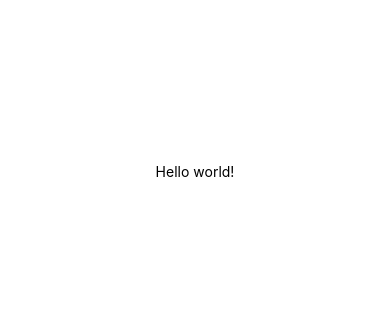
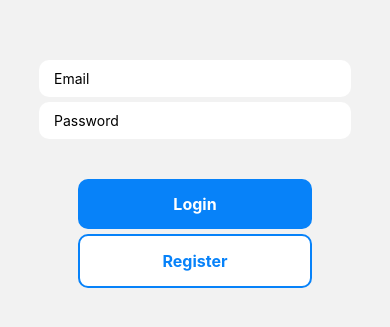
Before and after one commit to goblinbrooke/Paw-Planner, a React Native app: screen /Login in a window 390 px wide. Shown: the part 251-578 px from the top of the page. Built offline with nearby package versions, Linux system fonts and the light colour scheme.

Commit message:
adds firebase authorization

```diff
--- a/App.js
+++ b/App.js
@@ -1,20 +1,30 @@
-import { StatusBar } from 'expo-status-bar';
-import { StyleSheet, Text, View } from 'react-native';
+import { StatusBar } from "expo-status-bar";
+import { StyleSheet, Text, View } from "react-native";
+import { NavigationContainer } from '@react-navigation/native';
+import { createNativeStackNavigator } from '@react-navigation/native-stack';
+import LoginScreen from './screens/LoginScreen';
+import HomeScreen from './screens/HomeScreen';
+
+
+const Stack = createNativeStackNavigator();
+
 
 export default function App() {
   return (
-    <View style={styles.container}>
-      <Text>Hello world!</Text>
-      <StatusBar style="auto" />
-    </View>
+    <NavigationContainer>
+      <Stack.Navigator>
+        <Stack.Screen options={{headerShown: false}} name="Login" component={LoginScreen} />
+        <Stack.Screen name="Home" component={HomeScreen} />
+      </Stack.Navigator>
+    </NavigationContainer>
   );
 }
 
 const styles = StyleSheet.create({
   container: {
     flex: 1,
-    backgroundColor: '#fff',
-    alignItems: 'center',
-    justifyContent: 'center',
+    backgroundColor: "#fff",
+    alignItems: "center",
+    justifyContent: "center",
   },
 });
--- /dev/null
+++ b/firebase.js
@@ -0,0 +1,44 @@
+// Import the functions you need from the SDKs you need
+import { initializeApp } from "firebase/app";
+// TODO: Add SDKs for Firebase products that you want to use
+// https://firebase.google.com/docs/web/setup#available-libraries
+
+// Your web app's Firebase configuration
+const firebaseConfig = {
+  apiKey: "AIzaSyD_Ql73uYw8qna-w4hiiNHSlGHsw4QwRzg",
+  authDomain: "paw-planner.firebaseapp.com",
+  projectId: "paw-planner",
+  storageBucket: "paw-planner.appspot.com",
+  messagingSenderId: "187624919709",
+  appId: "1:187624919709:web:49b3de8e6b02bf0ac0ba74"
+};
+
+// Initialize Firebase
+const app = initializeApp(firebaseConfig);
+
+// // Import the functions you need from the SDKs you need
+// import * as firebase from "firebase";
+// // TODO: Add SDKs for Firebase products that you want to use
+// // https://firebase.google.com/docs/web/setup#available-libraries
+
+// // Your web app's Firebase configuration
+// const firebaseConfig = {
+//   apiKey: "AIzaSyD_Ql73uYw8qna-w4hiiNHSlGHsw4QwRzg",
+//   authDomain: "paw-planner.firebaseapp.com",
+//   projectId: "paw-planner",
+//   storageBucket: "paw-planner.appspot.com",
+//   messagingSenderId: "187624919709",
+//   appId: "1:187624919709:web:49b3de8e6b02bf0ac0ba74",
+// };
+
+// // Initialize Firebase
+// let app;
+// if (firebase.apps.length === 0) {
+//   app = firebase.initializeApp(firebaseConfig);
+// } else {
+//     app = firebase.app()
+// }
+
+// const auth = firebase.auth()
+
+// export { auth };
--- /dev/null
+++ b/screens/HomeScreen.js
@@ -0,0 +1,18 @@
+import React from 'react';
+import { StyleSheet, Text, View } from 'react-native'
+
+const HomeScreen = () => {
+  return (
+    <View>
+      <Text>
+
+      </Text>
+    </View>
+  );
+}
+
+const styles = StyleSheet.create({
+
+})
+
+export default HomeScreen;
--- /dev/null
+++ b/screens/LoginScreen.js
@@ -0,0 +1,105 @@
+import React, { useState } from 'react'
+import { KeyboardAvoidingView, StyleSheet, Text, TextInput, TouchableOpacity, View } from 'react-native'
+import { auth } from '../firebase'
+
+const LoginScreen = () => {
+  const [email, setEmail] = useState('')
+  const [password, setPassword] = useState('')
+
+  const handleSignup = () => {
+    auth
+        .createUserWithEmailAndPassword(email, password)
+        .then(userCredentials => {
+            const user = userCredentials.user;
+            console.log(user.email);
+        })
+        .cath(error => alert(error.message))
+  }
+
+  return (
+    <KeyboardAvoidingView
+    style={styles.container}
+    behavior="padding"
+    >
+      <View style={styles.inputContainer}>
+        <TextInput
+          placeholder="Email"
+          value={email}
+          onChangeText={text => setEmail(text)}
+          style={styles.input}
+        />
+        <TextInput
+          placeholder="Password"
+          value={password}
+          onChangeText={text => setPassword(text)}
+          style={styles.input}
+          secureTextEntry
+        />
+      </View>
+
+      <View style={styles.buttonContainer}>
+        <TouchableOpacity
+          onPress={() => { }}
+          style={styles.button}
+          >
+            <Text style={styles.buttonText}>Login</Text>
+        </TouchableOpacity>
+        <TouchableOpacity
+          onPress={handleSignup}
+          style={[styles.button, styles.buttonOutline]}
+          >
+            <Text style={styles.buttonOutlineText}>Register</Text>
+        </TouchableOpacity>
+      </View>
+    </KeyboardAvoidingView>
+  );
+}
+
+const styles = StyleSheet.create({
+  container: {
+    justifyContent: 'center',
+    alignItems: 'center',
+    flex: 1
+  },
+  inputContainer: {
+    width: '80%'
+  },
+  input: {
+    backgroundColor: 'white',
+    paddingHorizontal: 15,
+    paddingVertical: 10,
+    borderRadius: 10,
+    marginTop: 5
+  },
+  buttonContainer: {
+    width: '60%',
+    justifyContent: 'center',
+    alignItems: 'center',
+    marginTop: 40
+  },
+  button: {
+    backgroundColor: '#0782F9',
+    width: '100%',
+    padding: 15,
+    borderRadius: 10,
+    alignItems: 'center',
+  },
+  buttonText: {
+    color: 'white',
+    fontWeight: '700',
+    fontSize: 16
+  },
+  buttonOutline: {
+    backgroundColor: 'white',
+    marginTop: 5,
+    borderColor: '#0782F9',
+    borderWidth: 2
+  },
+  buttonOutlineText: {
+    color: '#0782F9',
+    fontWeight: '700',
+    fontSize: 16,
+  }
+})
+
+export default LoginScreen;
```
